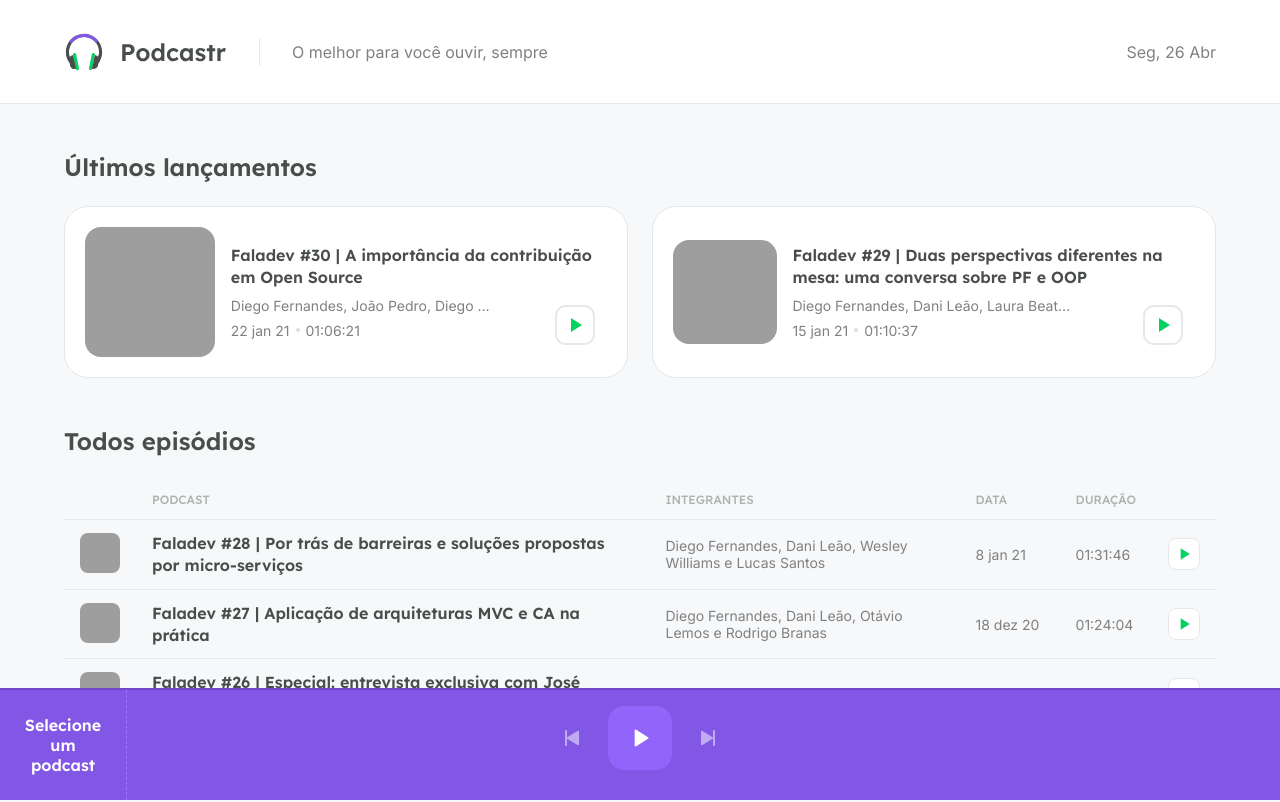
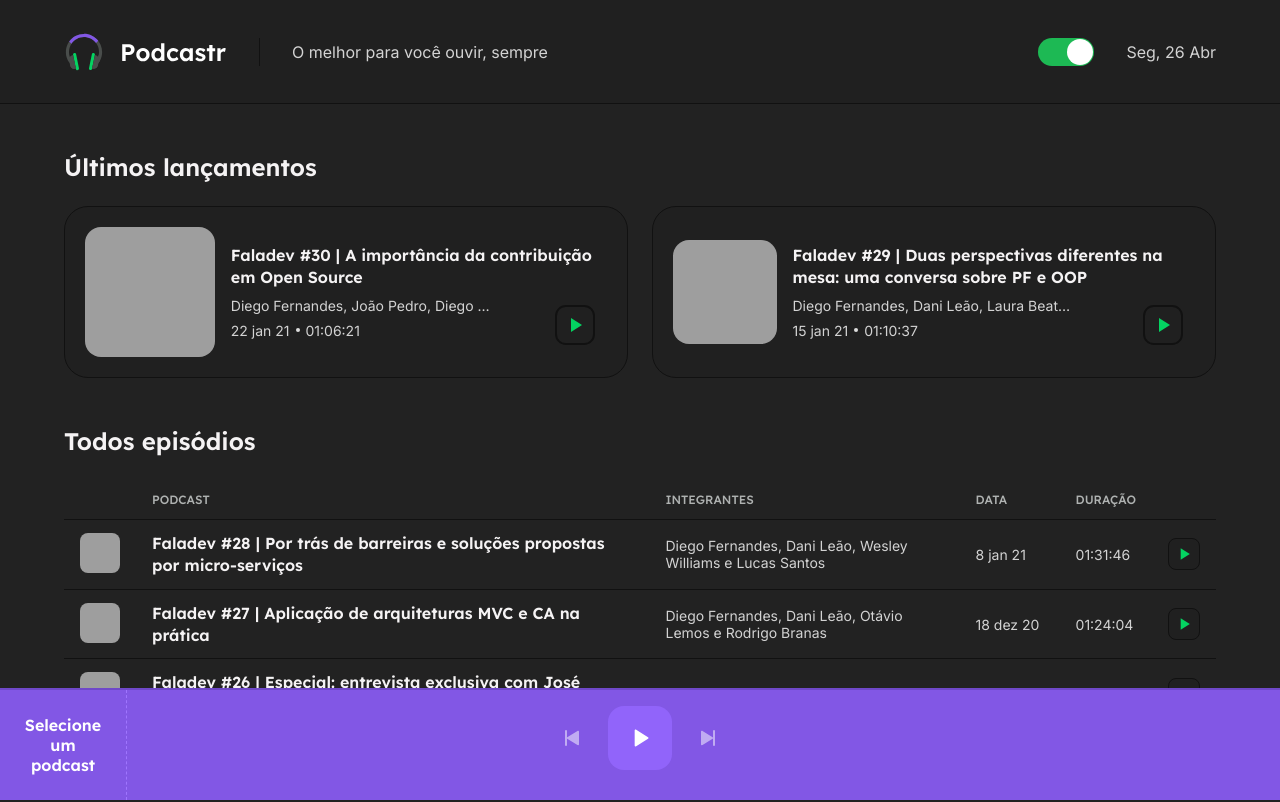
Before and after one commit to SadVitorGomez/podcastr, a Next.js app: page / in a window 1280 px wide. Shown: the top 802 px of the page. Built offline with nearby package versions, Linux system fonts and the light colour scheme; data requests are answered from the project's data file; grey boxes are pictures that could not be loaded.

Commit message:
Dark Theme with styled components & react switch

```diff
--- a/src/components/Header/index.tsx
+++ b/src/components/Header/index.tsx
@@ -1,17 +1,41 @@
 import format from 'date-fns/format'
 import ptBR from 'date-fns/locale/pt-BR'
+import { useContext } from 'react'
+import Switch from 'react-switch'
+import { ThemeContext } from 'styled-components'
+import { Player } from '../Player'
 
 import { HeaderContainer } from './styles'
 
-export function Header() {
+type ThemeProps = {
+  toggleTheme: () => void
+}
+
+export function Header({ toggleTheme }: ThemeProps) {
+  const { colors, title } = useContext(ThemeContext)
   const currentDate = format(new Date(), 'EEEEEE, d MMM', { locale: ptBR })
+
   return (
     <HeaderContainer>
-      <img src="/logo.svg" alt="Podcastr" />
+      <div>
+        <img
+          src={title === 'dark' ? '/logo-dark-theme.svg' : 'logo.svg'}
+          alt="Podcastr"
+        />
 
-      <p>O melhor para você ouvir, sempre</p>
-
-      <span>{currentDate}</span>
+        <p>O melhor para você ouvir, sempre</p>
+      </div>
+      <div>
+        <Switch
+          onChange={toggleTheme}
+          checked={title === 'dark'}
+          checkedIcon={false}
+          uncheckedIcon={false}
+          onColor={colors.green}
+          offColor={colors.secondary100}
+        />
+        <span>{currentDate}</span>
+      </div>
     </HeaderContainer>
   )
 }
--- a/src/components/Header/styles.ts
+++ b/src/components/Header/styles.ts
@@ -1,24 +1,31 @@
 import styled from 'styled-components'
 
 export const HeaderContainer = styled.div`
-  background-color: var(--white);
+  background-color: ${(props) => props.theme.colors.default};
   height: 6.5rem;
 
   display: flex;
   align-items: center;
+  justify-content: space-between;
 
   padding: 2rem 4rem;
 
-  border-bottom: 1px solid var(--gray-100);
+  transition: all 0.5s linear;
+  border-bottom: 1px solid ${(props) => props.theme.colors.secondary100};
+
+  div {
+    display: flex;
+    align-items: center;
+  }
 
   p {
     margin-left: 2rem;
     padding: 0.25rem 0 0.25rem 2rem;
-    border-left: 1px solid var(--gray-100);
+    border-left: 1px solid ${(props) => props.theme.colors.secondary100};
   }
 
   span {
-    margin-left: auto;
+    margin-left: 2rem;
     text-transform: capitalize;
   }
 `
--- a/src/components/Player/index.tsx
+++ b/src/components/Player/index.tsx
@@ -162,9 +162,9 @@ export function Player() {
                     max={episode.duration}
                     value={progress}
                     onChange={handleSeek}
-                    trackStyle={{ backgroundColor: '#04d361' }}
+                    trackStyle={{ backgroundColor: '#1db954' }}
                     railStyle={{ backgroundColor: '#9f75ff' }}
-                    handleStyle={{ borderColor: '#04d361', borderWidth: 4 }}
+                    handleStyle={{ borderColor: '#1db954', borderWidth: 4 }}
                   />
                 ) : (
                   <EmptySlider />
--- a/src/components/Player/styles.ts
+++ b/src/components/Player/styles.ts
@@ -10,8 +10,9 @@ export const PlayerContainer = styled.div`
   align-items: center;
   justify-content: space-between;
 
-  background: var(--purple-500);
-  color: var(--white);
+  transition: all 0.5s linear;
+  background: ${(props) => props.theme.colors.primary500};
+  color: ${(props) => props.theme.colors.text};
 
   header {
     display: flex;
@@ -32,7 +33,7 @@ export const PlayerContainer = styled.div`
     flex-direction: row;
     position: sticky;
     bottom: 0;
-    border-top: 2px solid var(--purple-800);
+    border-top: 2px solid ${(props) => props.theme.colors.primary800};
 
     header {
       display: none;
@@ -73,7 +74,7 @@ export const EmptyPlayer = styled.div`
   align-items: center;
   justify-content: center;
 
-  border: 1.5px dashed var(--purple-300);
+  border: 1.5px dashed ${(props) => props.theme.colors.primary300};
   border-radius: 1.5rem;
   background: linear-gradient(
     143.8deg,
@@ -91,8 +92,8 @@ export const EmptyPlayer = styled.div`
 
     border-radius: 0;
     border: none;
-    border-right: 1.5px dashed var(--purple-300);
-    background: var(--purple-500);
+    border-right: 1.5px dashed ${(props) => props.theme.colors.primary300};
+    background: ${(props) => props.theme.colors.primary500};
   }
 
   @media (max-width: 1224px) {
@@ -212,7 +213,7 @@ export const SliderWrapper = styled.div`
 export const EmptySlider = styled(SliderWrapper)`
   width: 100%;
   height: 4px;
-  background: var(--purple-300);
+  background: ${(props) => props.theme.colors.primary300};
   border-radius: 2px;
 `
 
@@ -267,7 +268,7 @@ export const PlayButton = styled.button`
   border: 0;
   font-size: 0;
   transition: filter 0.2s;
-  background-color: var(--purple-400) !important;
+  background-color: ${(props) => props.theme.colors.primary400} !important;
 
   &:hover:not(:disabled) {
     filter: brightness(0.95);
--- a/src/pages/_app.tsx
+++ b/src/pages/_app.tsx
@@ -1,3 +1,6 @@
+import { useState } from 'react'
+import { ThemeProvider } from 'styled-components'
+
 import { Header } from '../components/Header'
 import { Player } from '../components/Player'
 
@@ -6,18 +9,29 @@ import { PlayerContextProvider } from '../contexts/PlayerContext'
 import GlobalStyle from '../styles/global'
 import { Wrapper } from '../styles/app'
 
+import { lightTheme } from '../styles/themes/light'
+import { darkTheme } from '../styles/themes/dark'
+
 function MyApp({ Component, pageProps }) {
+  const [theme, setTheme] = useState(darkTheme)
+
+  const toggleTheme = () => {
+    setTheme(theme.title === 'light' ? darkTheme : lightTheme)
+  }
+
   return (
+    <ThemeProvider theme={theme}>
       <PlayerContextProvider>
         <Wrapper>
           <GlobalStyle />
           <main>
-          <Header />
+            <Header toggleTheme={toggleTheme} />
             <Component {...pageProps} />
           </main>
           <Player />
         </Wrapper>
       </PlayerContextProvider>
+    </ThemeProvider>
   )
 }
 
--- a/src/pages/styles/home.ts
+++ b/src/pages/styles/home.ts
@@ -22,14 +22,15 @@ export const LatestEpisodes = styled.section`
     gap: 1.5rem;
 
     li {
-      background: var(--white);
-      border: 1px solid var(--gray-100);
+      background: ${(props) => props.theme.colors.default};
+      border: 1px solid ${(props) => props.theme.colors.secondary100};
       padding: 1.25rem;
       border-radius: 1.5rem;
       position: relative;
 
       display: flex;
       align-items: center;
+      transition: all 0.5s linear;
     }
 
     img {
@@ -46,12 +47,13 @@ export const LatestEpisodes = styled.section`
       width: 2.5rem;
       height: 2.5rem;
 
-      background-color: var(--white);
-      border: 2px solid var(--gray-100);
+      background-color: ${(props) => props.theme.colors.default};
+      border: 2px solid ${(props) => props.theme.colors.secondary100};
       border-radius: 0.675rem;
       font-size: 0;
 
       transition: filter 0.2s;
+      transition: all 0.5s linear;
 
       img {
         width: 1.5rem;
@@ -77,7 +79,7 @@ export const EpisodeDetails = styled(LatestEpisodes)`
 
   a {
     display: block;
-    color: var(--gray-800);
+    color: ${(props) => props.theme.colors.secondary800};
     font-family: Lexend, sans-serif;
     font-weight: 600;
     text-decoration: none;
@@ -131,11 +133,11 @@ export const AllEpisodes = styled.div`
     th,
     td {
       padding: 0.75rem 1rem;
-      border-bottom: 1px solid var(--gray-100);
+      border-bottom: 1px solid ${(props) => props.theme.colors.secondary100};
     }
 
     th {
-      color: var(--gray-200);
+      color: ${(props) => props.theme.colors.secondary200};
       text-transform: uppercase;
       font: 500 0.75rem Lexend, sans-serif;
       text-align: left;
@@ -151,7 +153,7 @@ export const AllEpisodes = styled.div`
       }
 
       a {
-        color: var(--gray-800);
+        color: ${(props) => props.theme.colors.secondary800};
         font-family: Lexend, sans-serif;
         font-weight: 600;
         text-decoration: none;
@@ -167,12 +169,13 @@ export const AllEpisodes = styled.div`
         width: 2rem;
         height: 2rem;
 
-        background-color: var(--white);
-        border: 1px solid var(--gray-100);
+        background-color: ${(props) => props.theme.colors.default};
+        border: 1px solid ${(props) => props.theme.colors.secondary100};
         border-radius: 0.5rem;
         font-size: 0;
 
         transition: filter 0.2s;
+        transition: all 0.5s linear;
 
         img {
           width: 1.25rem;
--- a/src/styles/global.ts
+++ b/src/styles/global.ts
@@ -2,26 +2,9 @@ import { createGlobalStyle } from 'styled-components'
 
 export default createGlobalStyle`
   * {
-  margin: 0;
-  padding: 0;
-  box-sizing: border-box;
-  }
-
-  :root {
-    --white: #fff;
-
-    --gray-50: #f7f8fa;
-    --gray-100: #e6e8eb;
-    --gray-200: #afb2b1;
-    --gray-500: #808080;
-    --gray-800: #494d4b;
-
-    --green-500: #04d361;
-
-    --purple-300: #9f75ff;
-    --purple-400: #9164fa;
-    --purple-500: #8257e5;
-    --purple-800: #6f48c9;
+    margin: 0;
+    padding: 0;
+    box-sizing: border-box;
   }
 
   @media (max-width: 1080px) {
@@ -37,7 +20,8 @@ export default createGlobalStyle`
   }
 
   body {
-    background-color: var(--gray-50);
+    transition: all .5s linear;
+    background-color: ${(props) => props.theme.colors.secondary50};
   }
 
   body,
@@ -45,7 +29,7 @@ export default createGlobalStyle`
   button,
   textarea {
     font: 500 1rem Inter, sans-serif;
-    color: var(--gray-500);
+    color: ${(props) => props.theme.colors.secondary500};
   }
 
   h1,
@@ -56,7 +40,7 @@ export default createGlobalStyle`
   h6 {
     font-weight: 600;
     font-family: Lexend, sans-serif;
-    color: var(--gray-800);
+    color: ${(props) => props.theme.colors.secondary800};
   }
 
   h1 {
--- /dev/null
+++ b/src/styles/themes/dark.ts
@@ -0,0 +1,21 @@
+export const darkTheme = {
+  title: 'dark',
+
+  colors: {
+    default: '#202020',
+    text: '#fff',
+
+    secondary50: '#222222',
+    secondary100: '#111111',
+    secondary200: '#afb2b1',
+    secondary500: '#d3d3d3',
+    secondary800: '#f5f3f4',
+
+    green: '#1db954',
+
+    primary300: '#9f75ff',
+    primary400: '#9164fa',
+    primary500: '#8257e5',
+    primary800: '#6f48c9',
+  },
+}
--- /dev/null
+++ b/src/styles/themes/light.ts
@@ -0,0 +1,21 @@
+export const lightTheme = {
+  title: 'light',
+
+  colors: {
+    default: '#ffff',
+    text: '#fff',
+
+    secondary50: '#f7f8fa',
+    secondary100: '#e6e8eb',
+    secondary200: '#afb2b1',
+    secondary500: '#808080',
+    secondary800: '#494d4b',
+
+    green: '#04d361',
+
+    primary300: '#9f75ff',
+    primary400: '#9164fa',
+    primary500: '#8257e5',
+    primary800: '#6f48c9',
+  },
+}
--- a/tsconfig.json
+++ b/tsconfig.json
@@ -15,5 +15,6 @@
     "jsx": "preserve"
   },
   "include": ["next-env.d.ts", "**/*.ts", "**/*.tsx"],
-  "exclude": ["node_modules"]
+  "exclude": ["node_modules"],
+  "files": ["src/styles/styled.d.ts"]
 }
```
Also changed, not shown: src/pages/styles/episode.ts (+4 -4 lines), src/styles/styled.d.ts (added, +25 -0 lines), public/logo-dark-theme.svg (added). Lines whose indentation alone changed are shown as unchanged.
